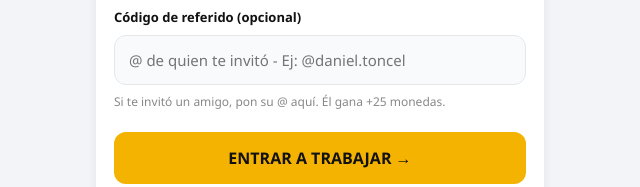
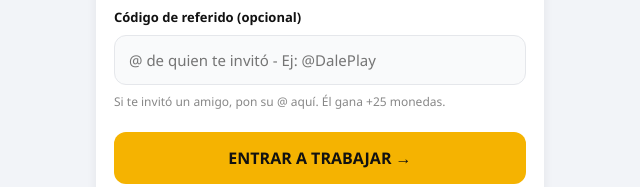
Before and after one commit to daniton18-ui/Dlaeplay1, a plain HTML site: page index.html in a window 1280 px wide. Shown: the part 564-751 px from the top of the page, 320-960 px from the left. Drawn offline with Linux system fonts and the light colour scheme.

Commit message:
Actualizar index.html

```diff
--- a/index.html
+++ b/index.html
@@ -70,7 +70,7 @@ input{width:100%;padding:14px;border:1.5px solid #e5e7eb;border-radius:12px;font
     <label style="font-size:13px;font-weight:700">Contraseña (mínimo 4 números)</label>
     <input id="authClave" type="password" placeholder="Contraseña">
     <label style="font-size:13px;font-weight:700">Código de referido (opcional)</label>
-    <input id="authReferido" placeholder="@ de quien te invitó - Ej: @daniel.toncel">
+    <input id="authReferido" placeholder="@ de quien te invitó - Ej: @DalePlay">
     <p style="font-size:12px;color:#888;margin:0">Si te invitó un amigo, pon su @ aquí. Él gana +25 monedas.</p>
     <br>
     <button class="btn btn-gold" onclick="entrarConAnuncio()">ENTRAR A TRABAJAR →</button>
```
